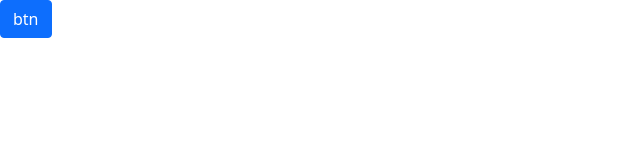
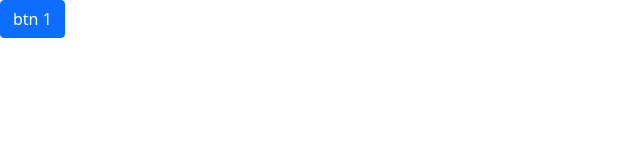
Before and after one commit to praveen-kumar-vinove/bootstrap-5.1.3-template, a plain HTML site: page index.html in a window 1280 px wide. Shown: the full height of the page, 0-640 px from the left. Drawn offline with Linux system fonts and the light colour scheme.

Commit message:
btn to btn 1

```diff
--- a/index.html
+++ b/index.html
@@ -8,7 +8,7 @@
     <link rel="stylesheet" href="css/styles.min.css">
   </head>
 <body>
-  <a href="#!" class="btn btn-primary">btn</a>
+  <a href="#!" class="btn btn-primary">btn 1</a>
 
 
   <script src="js/bootstrap.bundle.min.js"></script>
```
